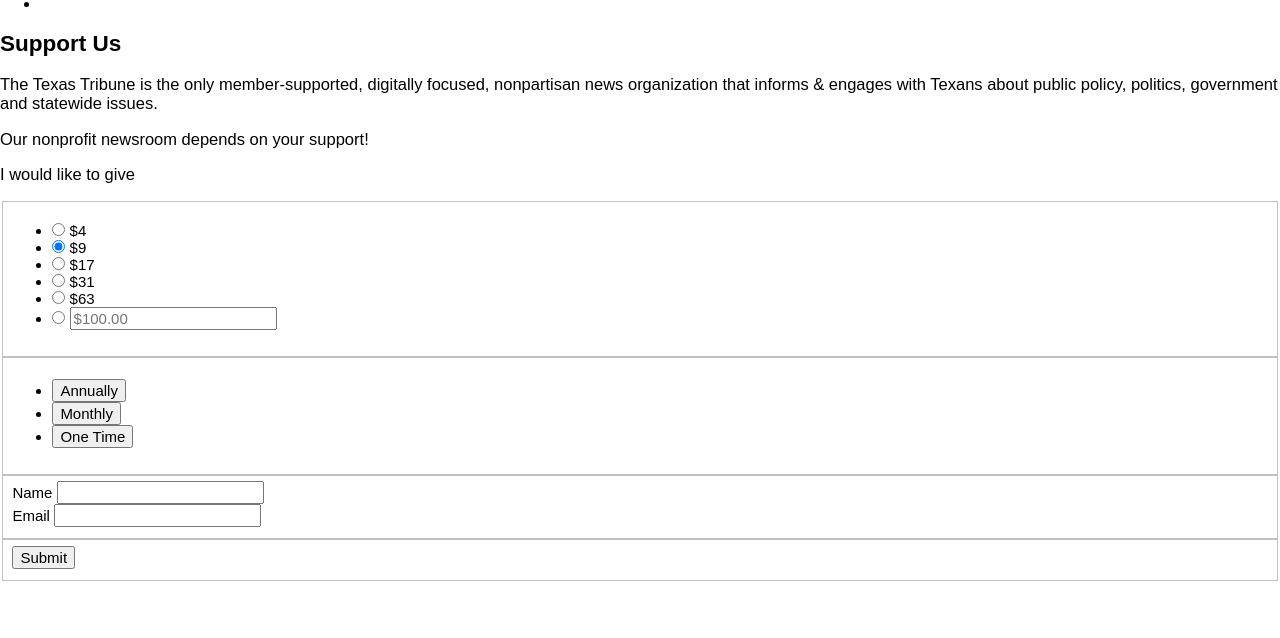
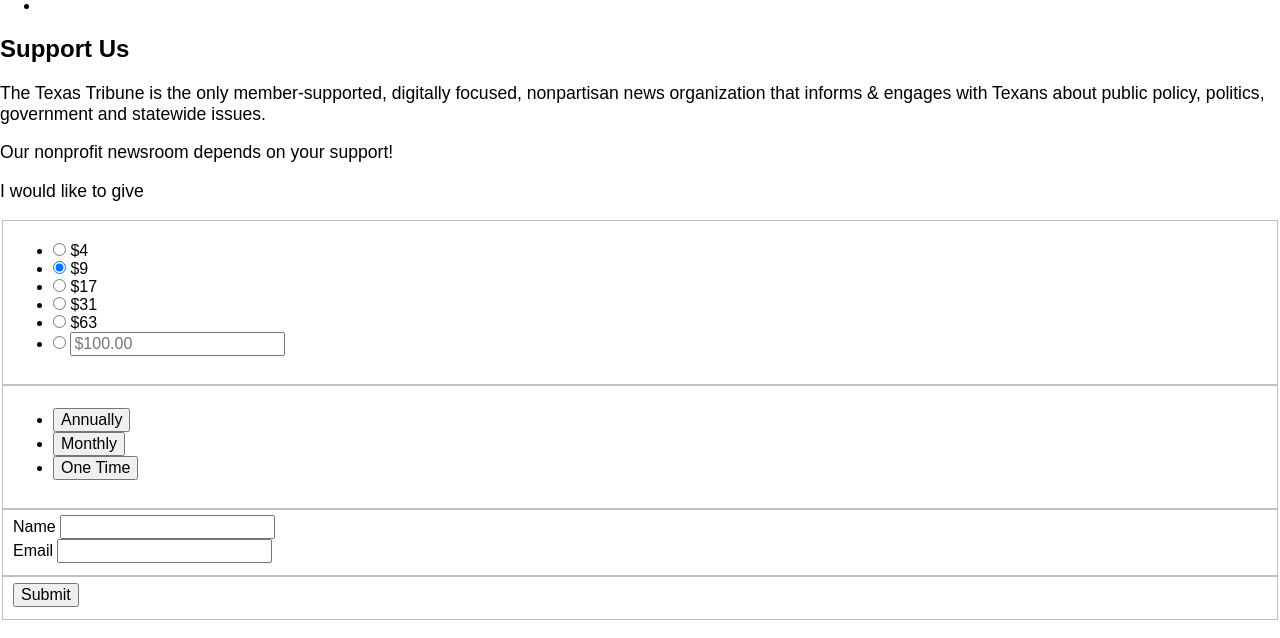
Before and after one commit to AndrewGibson27/code-test, a web app: file app/index.html in a window 1280 px wide. Shown: the part 323-961 px from the top of the page. Before the commit the page ends 920 px from the top, so only its background shows below. Run offline with its HTML, style and script files only (its server is not run), Linux system fonts and the light colour scheme; style sheets or scripts are compiled from the project's sources; some libraries are stand-ins or nearby versions.

Commit message:
set base font sizes for mobile, tablet, desktop

```diff
--- a/src/scss/modules/_typography.scss
+++ b/src/scss/modules/_typography.scss
@@ -14,9 +14,14 @@
 
 // set font root sizes for desktop, tablet, mobile
 html {
-  font-size: $font-root;
-  @media(min-width:320px) {
-    font-size: $font-root-mobile;
+  font-size: $font-root-mobile;
+
+  @media screen and (min-width: 520px) {
+    font-size: $font-root-tablet;
+  }
+
+  @media screen and (min-width: 799px) {
+    font-size: $font-root;
   }
 }
 
```
